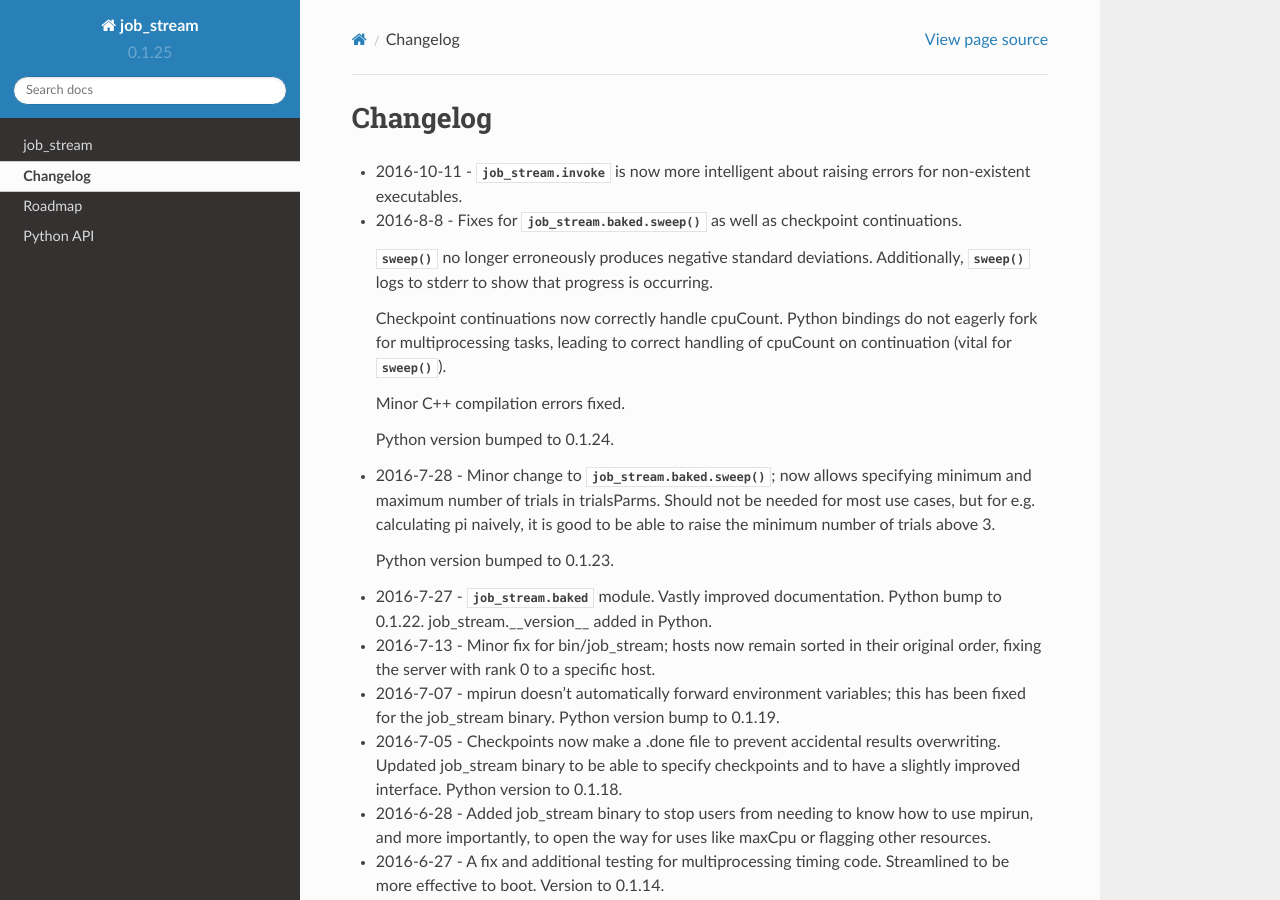
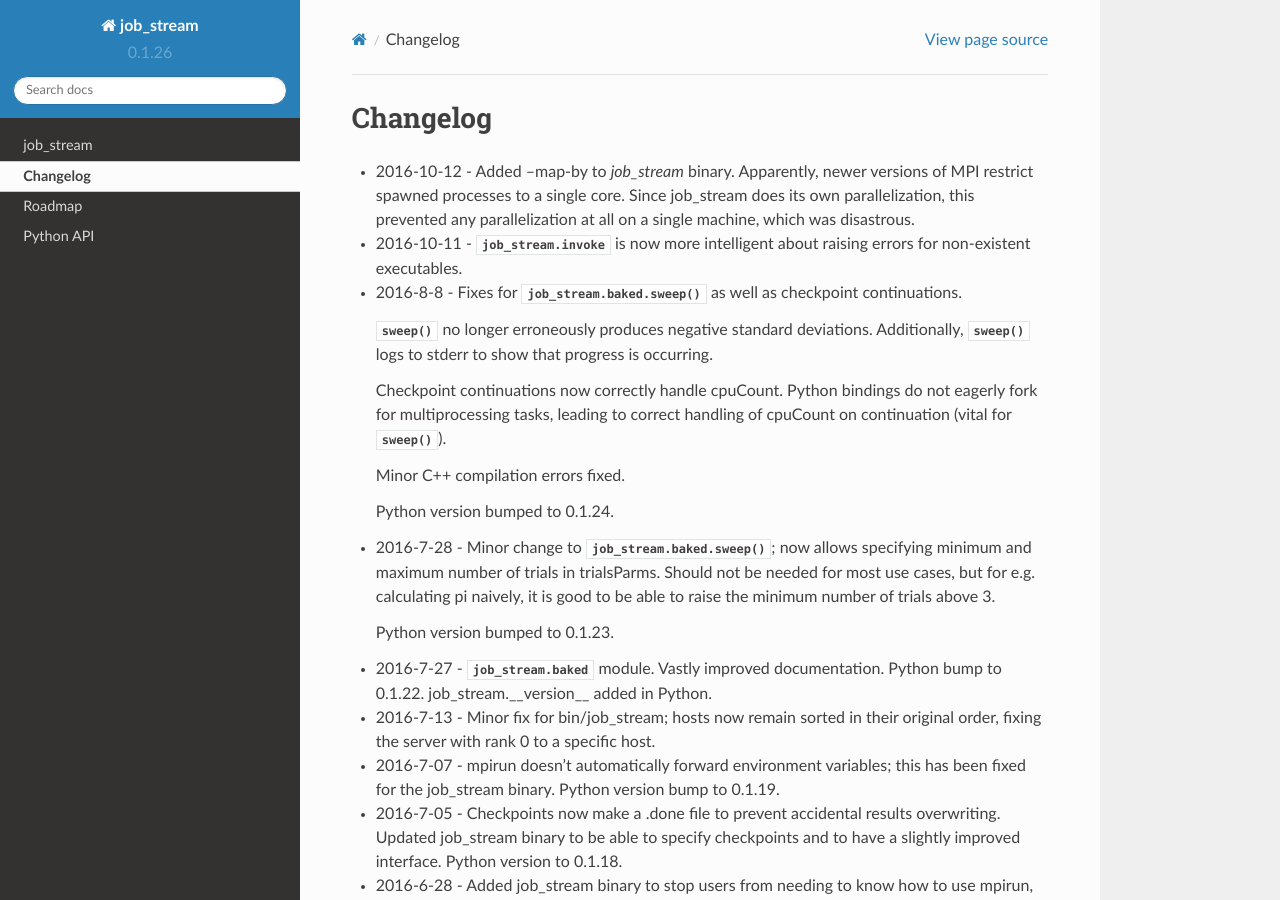
Before and after one commit to wwoods/job_stream, a Sphinx documentation site: the page built from sphinx/changelog.rst, in a window 1280 px wide and 900 px high. Built offline with Sphinx 7.4.7 and the Read the Docs theme 2.0.0, drawn with Linux system fonts in a browser that asks for light colours; formulas are drawn with MathJax 3.

Commit message:
Fix issue with mpirun that limited CPU usage

```diff
--- a/python/job_stream/version.py
+++ b/python/job_stream/version.py
@@ -3,4 +3,4 @@
 # 1) we don't load dependencies by storing it in __init__.py
 # 2) we can import it into setup.py for the same reason
 # 3) we can import it into our module
-__version__ = '0.1.25'
+__version__ = '0.1.26'
--- a/sphinx/changelog.rst
+++ b/sphinx/changelog.rst
@@ -1,6 +1,10 @@
 Changelog
 =========
 
+* 2016-10-12 - Added --map-by to `job_stream` binary.  Apparently, newer
+  versions of MPI restrict spawned processes to a single core.  Since
+  job_stream does its own parallelization, this prevented any parallelization
+  at all on a single machine, which was disastrous.
 * 2016-10-11 - :any:`job_stream.invoke` is now more intelligent about raising
   errors for non-existent executables.
 * 2016-8-8 - Fixes for :meth:`job_stream.baked.sweep` as well as checkpoint
```
Also changed, not shown: 1 other file.
